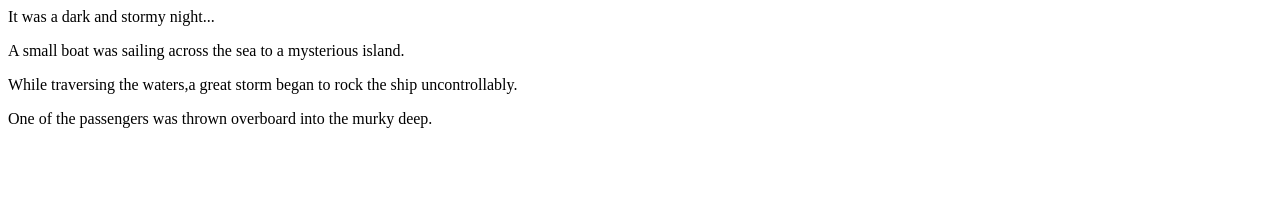
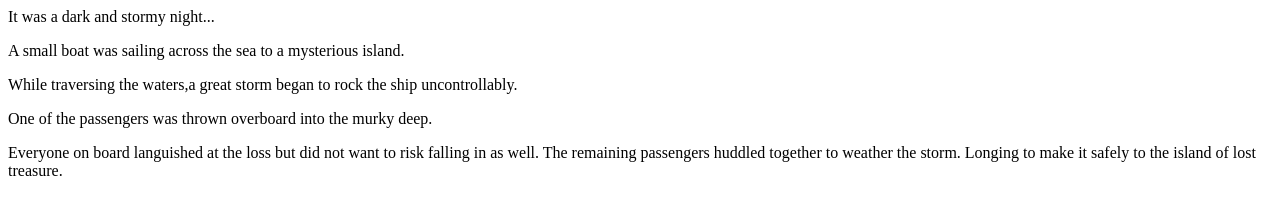
Before and after one commit to CoachMac78/fireside-story, a plain HTML site: page index.html in a window 1280 px wide. Drawn offline with Linux system fonts and the light colour scheme.

Commit message:
added more to the story

```diff
--- a/index.html
+++ b/index.html
@@ -4,5 +4,8 @@
     <p>A small boat was sailing across the sea to a mysterious island.</p>
   <p>While traversing the waters,a great storm began to rock the ship uncontrollably.</p>
   <p>One of the passengers was thrown overboard into the murky deep.</p>
+  <p>Everyone on board languished at the loss but did not want to risk falling in as well.
+  The remaining passengers huddled together to weather the storm. Longing to make it safely
+  to the island of lost treasure.</p>
   </body>
 </html>
```
